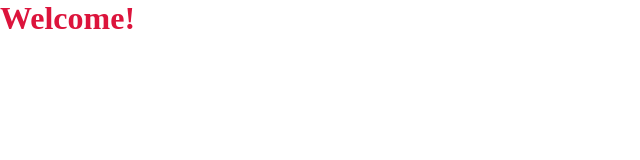
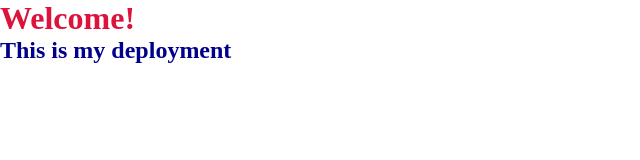
Before and after one commit to robdave2000/deployment_demo, a website: page client/index.html in a window 1280 px wide. Shown: the whole page, without its empty margins (0-640 px from the left). Drawn offline with Linux system fonts and the light colour scheme.

Commit message:
Added h2 to html and css

```diff
--- a/client/index.html
+++ b/client/index.html
@@ -9,5 +9,7 @@
 </head>
 <body>
     <h1>Welcome!</h1>
+
+    <h2>This is my deployment</h2>
 </body>
 </html>
--- a/client/styles.css
+++ b/client/styles.css
@@ -4,6 +4,14 @@
     box-sizing: border-box;
 }
 
+body {
+    align-items: center;
+}
+
 h1 {
     color: crimson;
 }
+
+h2 {
+    color: darkblue;
+}
```
